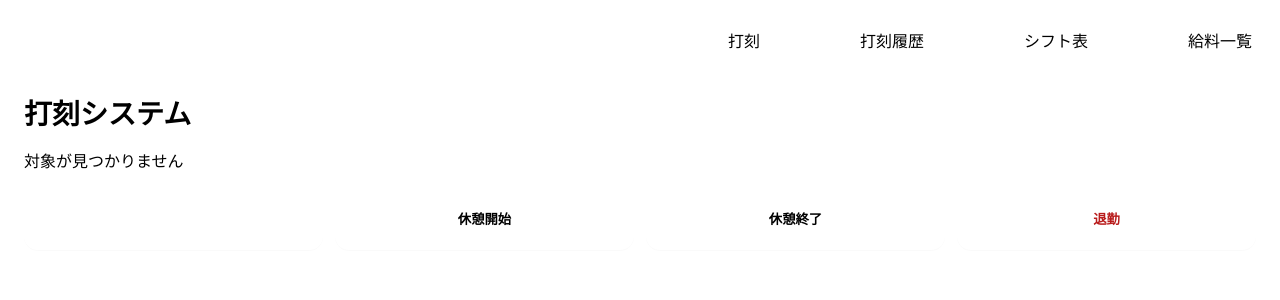
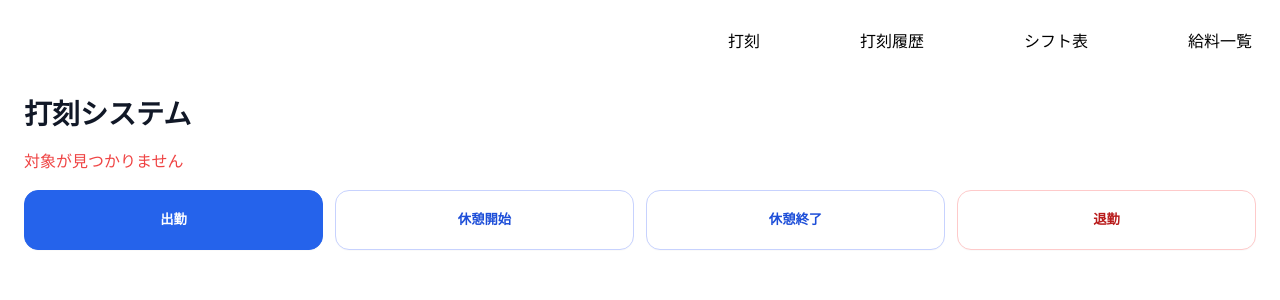
Before and after one commit to dake-tte-yomenai/freee-attendance-management, a Next.js app: page /stamping in a window 1280 px wide. Shown: the top 300 px of the page. Built offline with nearby package versions, Linux system fonts and the light colour scheme; no server answers; sample sign-in values are in the browser's storage.

Commit message:
middle 14 commit

```diff
--- a/src/app/(pages)/stamping/stamping.module.css
+++ b/src/app/(pages)/stamping/stamping.module.css
@@ -1,5 +1,10 @@
-/* === Blue Theme Tokens ====================================== */
-.page{
+/* === Layout ================================================== */
+.container {
+  padding: 16px;
+  margin: 0 auto;
+  max-width: none;
+  color: var(--c-text);
+  background: var(--c-bg);
   --c-bg: #ffffff;
   --c-text: #111827;          /* neutral-900 */
   --c-muted: #6b7280;         /* neutral-500 */
@@ -10,15 +15,6 @@
   --c-primary-50:#eff6ff;     /* blue-50 */
   --c-danger:#ef4444;         /* red-500 */
   --ring: rgba(37,99,235,.35);
-}
-
-/* === Layout ================================================== */
-.container {
-  padding: 16px;
-  margin: 0 auto;
-  max-width: none;
-  color: var(--c-text);
-  background: var(--c-bg);
 }
 
 .title{ font-size:28px; font-weight:700; margin:8px 0 16px; }
```
